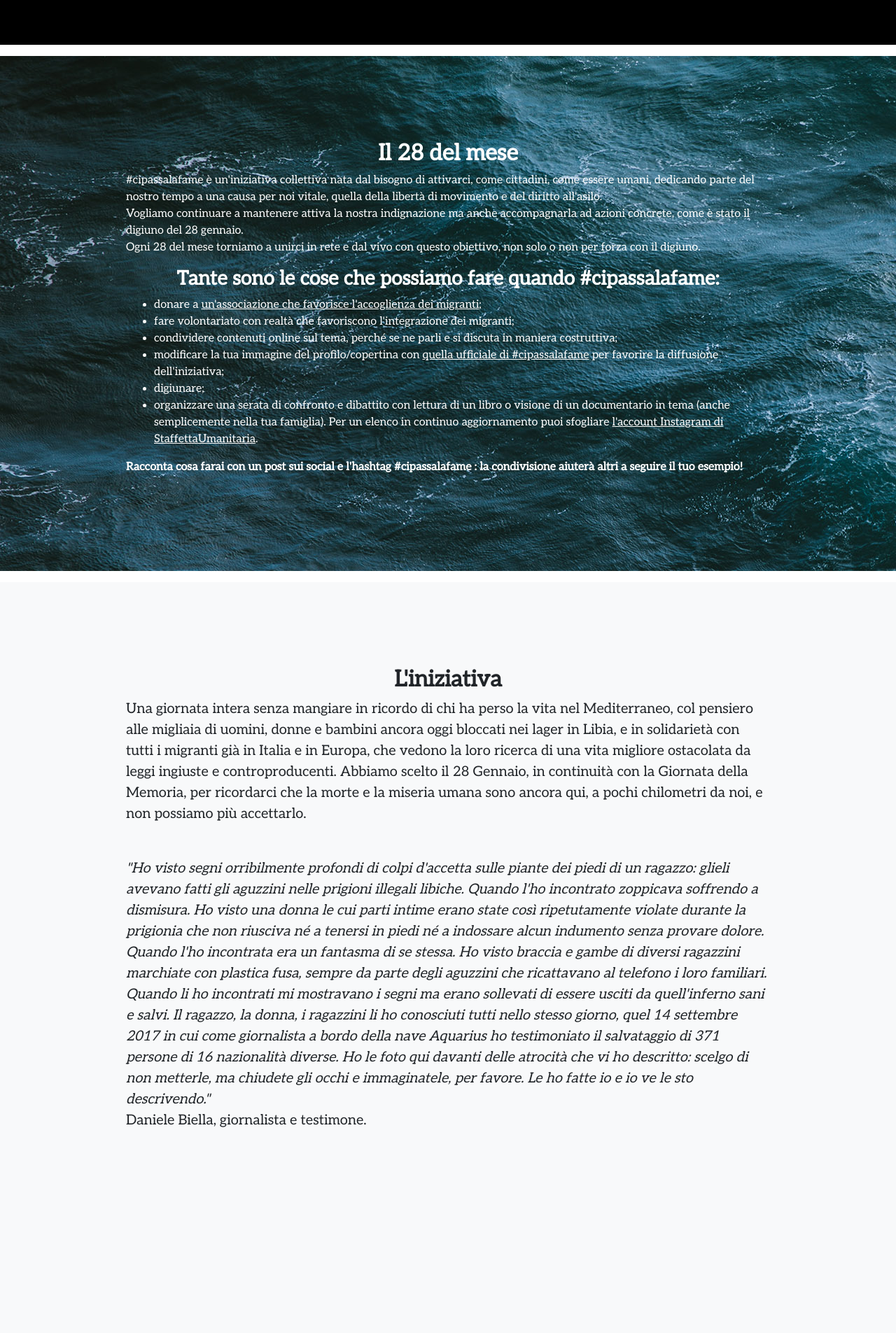
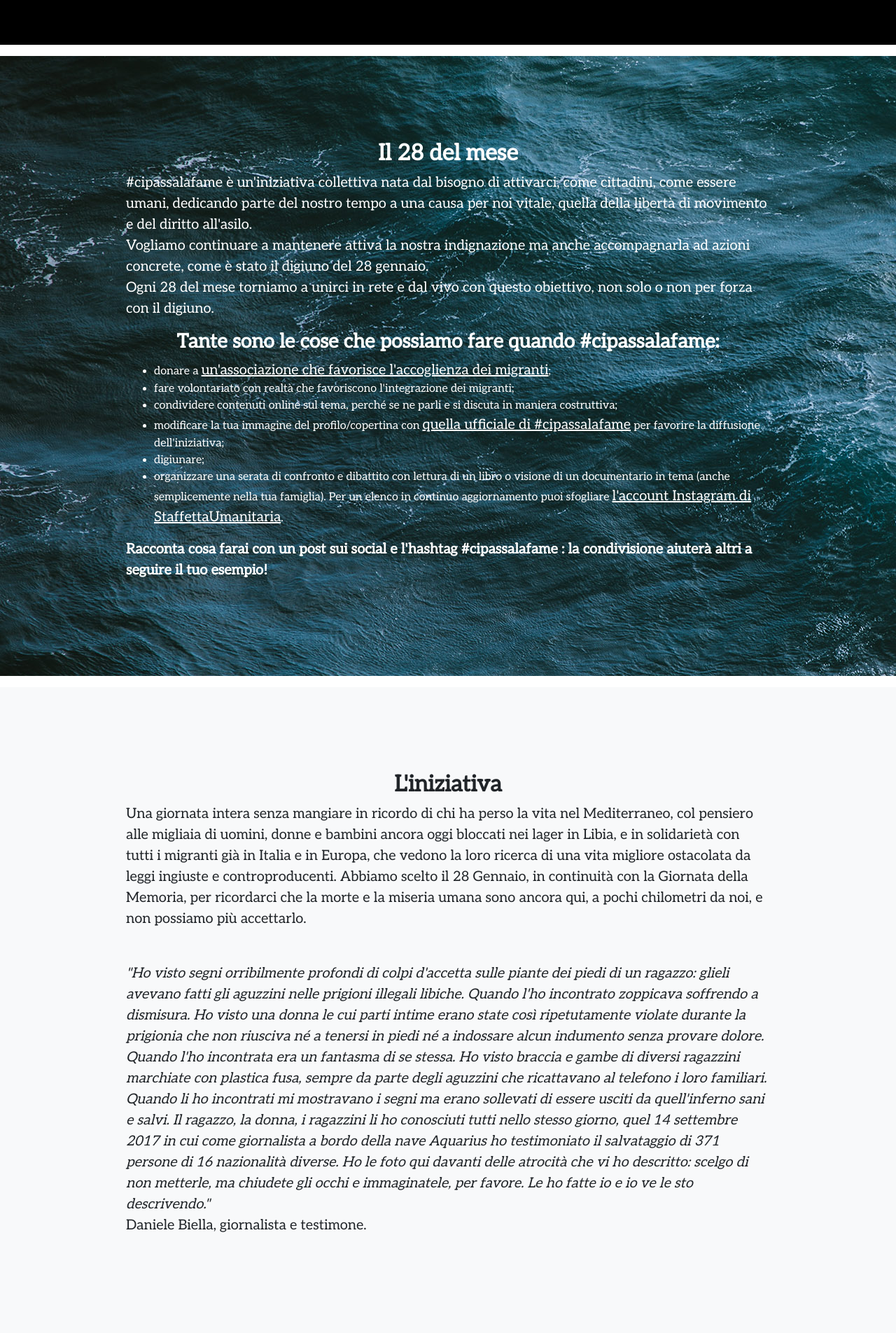
Before and after one commit to ondata/cipassalafame, a Jekyll site: the page built from index.md, in a window 1280 px wide. Shown: the part 964-2869 px from the top of the page at 70% size. Built offline with Jekyll 4.4.1, drawn with Linux system fonts in a browser that asks for light colours.

Commit message:
Update stylish-portfolio.css

```diff
--- a/css/stylish-portfolio.css
+++ b/css/stylish-portfolio.css
@@ -394,6 +394,7 @@ a:hover, a:focus, a:active {
 #inCorso p {
   text-align: left !important;
   color: white !important;
+  font-size: 1.25rem !important;
 }
 
 #inCorso h2 {
@@ -407,7 +408,7 @@ a:hover, a:focus, a:active {
 }
 
 #inCorso a {
-
+  font-size: 1.25rem !important;
   color: white !important;
   text-decoration: underline !important;
 }
```
